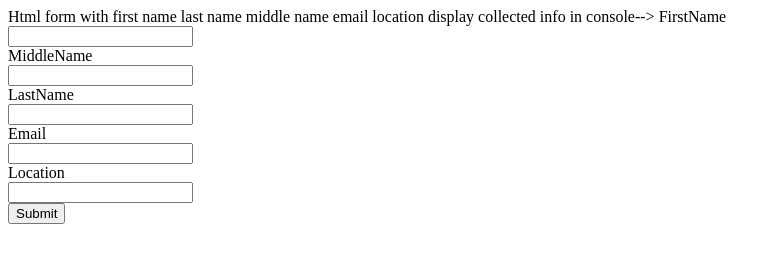
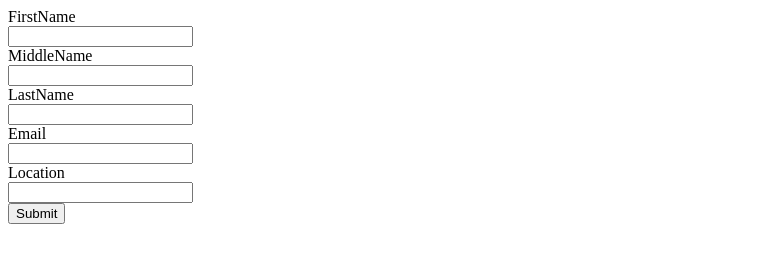
Before and after one commit to Karthick-code/Form-Value, a plain HTML site: page index.html in a window 1280 px wide. Shown: the whole page, without its empty margins (0-781 px from the left). Drawn offline with Linux system fonts and the light colour scheme.

Commit message:
updating changing values

```diff
--- a/index.html
+++ b/index.html
@@ -7,7 +7,7 @@
 </head>
 <body>
 
-    Html form with first name last name middle name email location display collected info in console-->
+    <!-- Html form with first name last name middle name email location display collected info in console -->
     <label for="f_name">FirstName</label><br>
     <input type="text" name="" id="Firstname"><br>
 
```
